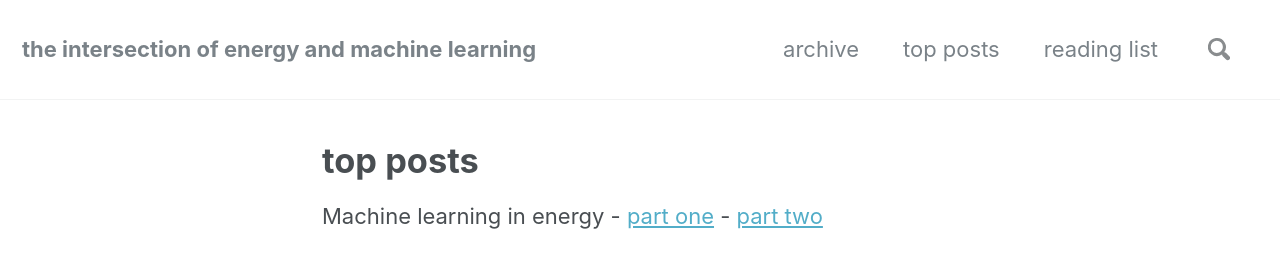
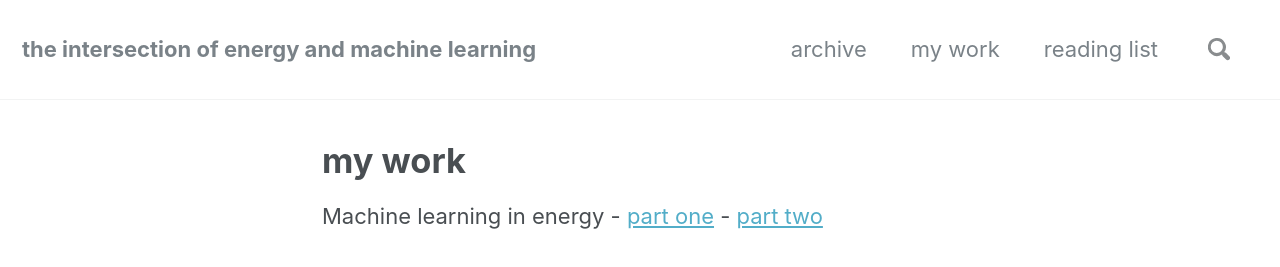
Before and after one commit to ADGEfficiency/adgefficiency.github.io, a Jekyll site: the page built from _pages/top_posts.md, in a window 1280 px wide. Shown: the top 267 px of the page. Built offline with Jekyll 4.4.1, drawn with Linux system fonts in a browser that asks for light colours; nearby versions of some CDN libraries.

Commit message:
drafting

```diff
--- a/_data/navigation.yml
+++ b/_data/navigation.yml
@@ -1,7 +1,7 @@
 main:
   - title: "archive"
     url: /archive/
-  - title: "top posts"
+  - title: "my work"
     url: /top_posts/
   - title: "reading list"
     url: /reading_list/
--- a/_pages/top_posts.md
+++ b/_pages/top_posts.md
@@ -1,5 +1,5 @@
 ---
-title:  "top posts"
+title:  "my work"
 layout: archive
 permalink: /top_posts/
 
```
